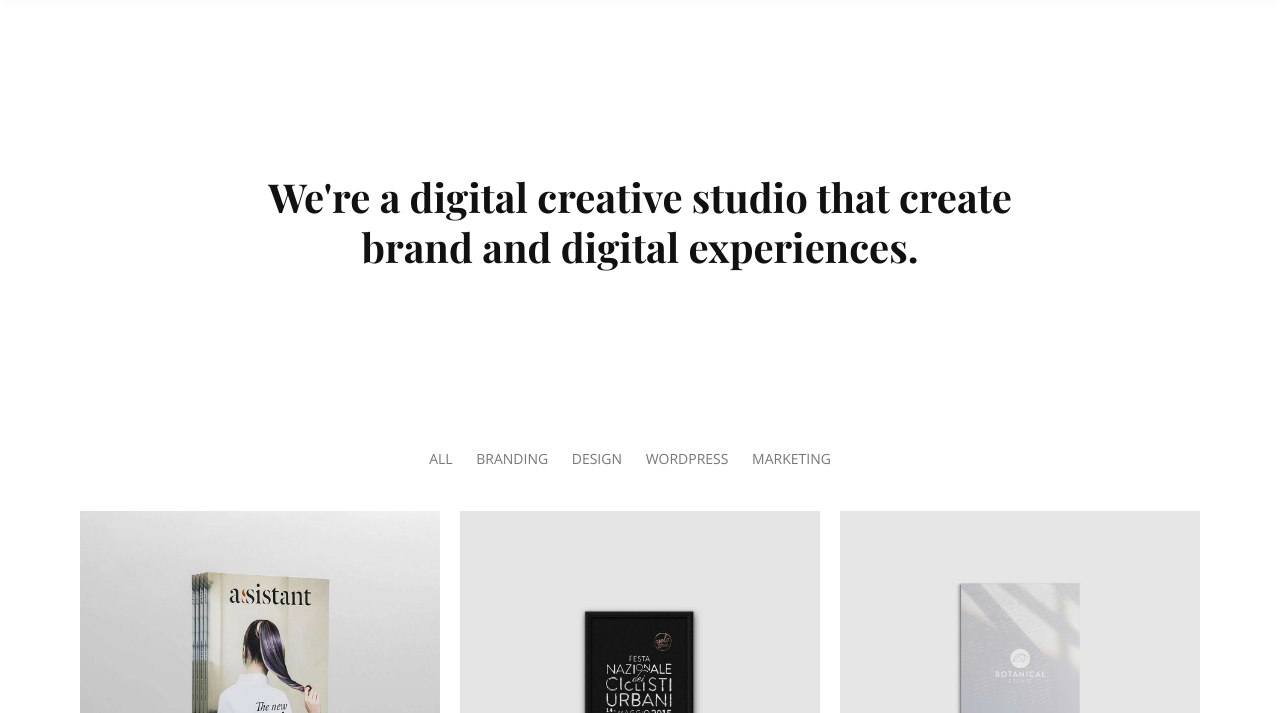
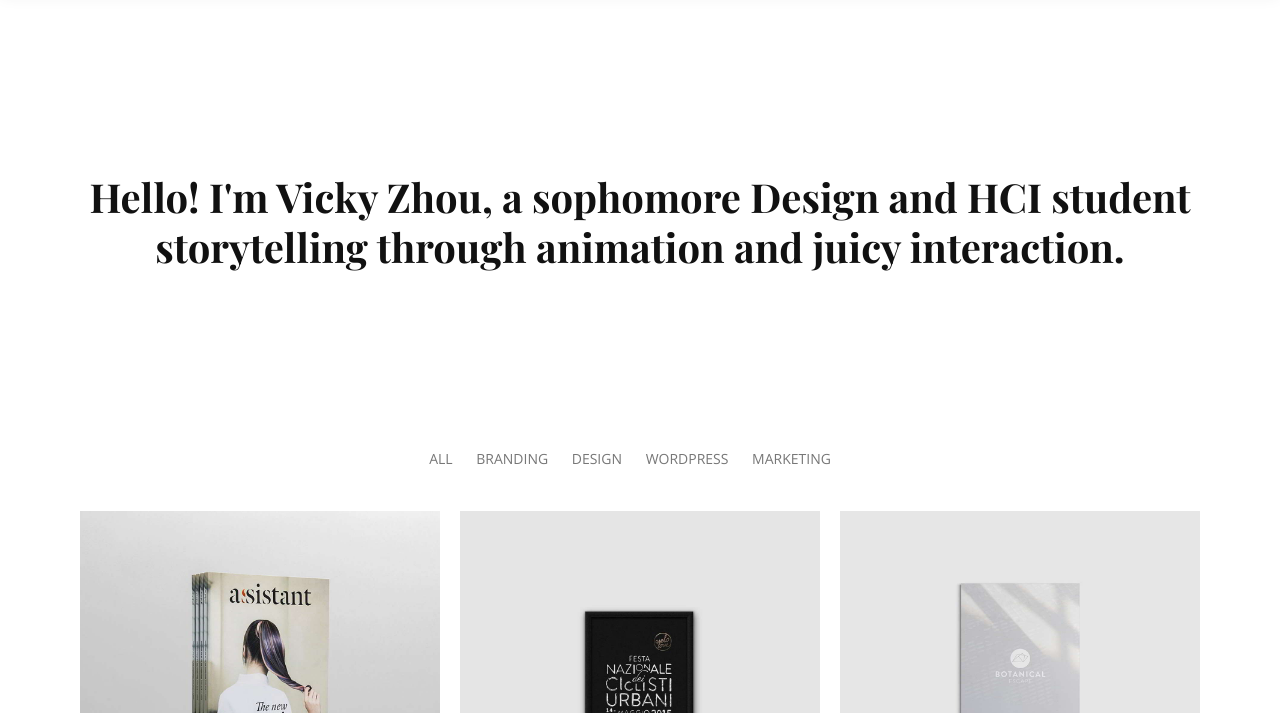
Before and after one commit to vizhou/portfolio, a plain HTML site: page index.html in a window 1280 px wide. Shown: the part 87-800 px from the top of the page. Drawn offline with nearby package versions, Linux system fonts and the light colour scheme; a web font is replaced by a local one.

Commit message:
i changed my tagline

```diff
--- a/index.html
+++ b/index.html
@@ -98,7 +98,7 @@
         <section id="home" class="hero-section">
             <div class="container">
 				<div class="hero-content text-center">
-					<h1>We're a digital creative studio that create <br>brand and digital experiences.</h1>
+					<h1>Hello! I'm Vicky Zhou, a sophomore Design and HCI student storytelling through animation and juicy interaction.</h1>
 				</div>
             </div>
         </section><!-- /hero-section -->
```
